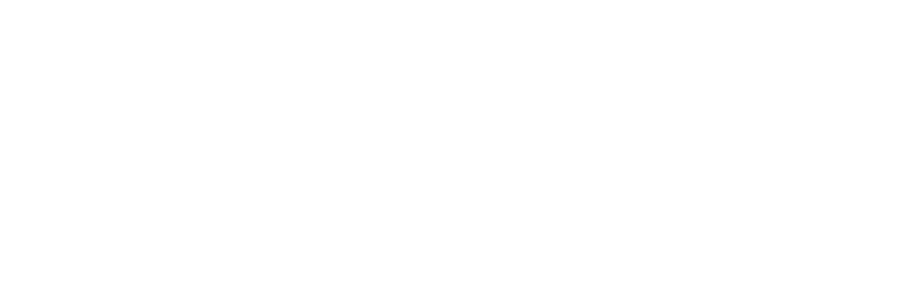
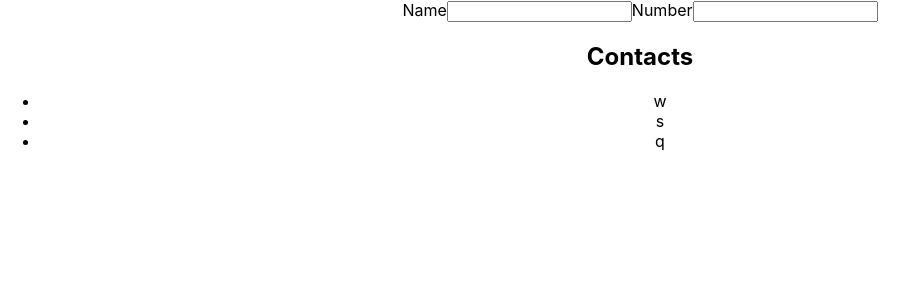
Before and after one commit to rodion-prokopchenko/goit-react-hw-02-phonebook, a React (Create React App) app: page / in a window 1280 px wide. Shown: the top 300 px of the page, without its empty margins (0-918 px from the left). Built offline with nearby package versions, Linux system fonts and the light colour scheme.

Commit message:
добавил заготовки под компоненты

```diff
--- a/src/App.js
+++ b/src/App.js
@@ -1,12 +1,26 @@
 import "./App.css";
-import Divs from "./Components/asdasd/d";
+import Name from "./Components/Name/Name";
+import Number from "./Components/Number/Nubmer";
+import Contacts from "./Components/Contacts/ContactList";
+import react, { Component } from "react";
 
-function App() {
-  return (
-    <div className="App">
-      <Divs />
-    </div>
-  );
+class App extends Component {
+  state = {
+    contacts: [{ name: "w" }, { name: "s" }, { name: "q" }],
+    names: "",
+    number: "2",
+  };
+
+  render() {
+    const { contacts, names, number } = this.state;
+    return (
+      <div className="App">
+        <Name />
+        <Number />
+        <Contacts contacts={contacts} />
+      </div>
+    );
+  }
 }
 
 export default App;
--- /dev/null
+++ b/src/Components/Contacts/ContactList.js
@@ -0,0 +1,19 @@
+import react, { Component } from "react";
+import propTypes from "prop-types";
+import shortid from "shortid";
+
+class Contacts extends Component {
+  render() {
+    return (
+      <>
+        <h2>Contacts</h2>
+        <ul>
+          {this.props.contacts.map((contacts) => (
+            <li key={shortid.generate()}>{contacts.name}</li>
+          ))}
+        </ul>
+      </>
+    );
+  }
+}
+export default Contacts;
--- /dev/null
+++ b/src/Components/Filter/Filter.js
@@ -0,0 +1,6 @@
+import react, { Component } from "react";
+import propTypes from "prop-types";
+import shortid from "shortid";
+
+class Filter extends Component {}
+export default Filter;
--- /dev/null
+++ b/src/Components/Name/Name.js
@@ -0,0 +1,23 @@
+import react from "react";
+import propTypes from "prop-types";
+import shortid from "shortid";
+
+export default function Name({}) {
+  return (
+    <>
+      <label htmlFor={shortid.generate()}>
+        Name
+        <input
+          type="text"
+          name="name"
+          pattern="^[a-zA-Zа-яА-Я]+(([' -][a-zA-Zа-яА-Я ])?[a-zA-Zа-яА-Я]*)*$"
+          title="Name may contain only letters, apostrophe, dash and spaces. For example Adrian, Jacob Mercer, Charles de Batz de Castelmore d'Artagnan"
+          required
+        />
+      </label>
+    </>
+  );
+}
+// Divs.propTypes = {
+//   : propTypes.string.isRequired,
+// };
--- /dev/null
+++ b/src/Components/Number/Nubmer.js
@@ -0,0 +1,20 @@
+import react from "react";
+import propTypes from "prop-types";
+import shortid from "shortid";
+
+export default function Number({}) {
+  return (
+    <>
+      <label htmlFor={shortid.generate()}>
+        Number
+        <input
+          type="tel"
+          name="number"
+          pattern="\+?\d{1,4}?[-.\s]?\(?\d{1,3}?\)?[-.\s]?\d{1,4}[-.\s]?\d{1,4}[-.\s]?\d{1,9}"
+          title="Phone number must be digits and can contain spaces, dashes, parentheses and can start with +"
+          required
+        />
+      </label>
+    </>
+  );
+}
--- a/src/Components/asdasd/d.js
+++ /dev/null
@@ -1,13 +0,0 @@
-import react from "react";
-import propTypes from "prop-types";
-
-export default function Divs({ smd }) {
-  return (
-    <>
-      <div>{smd}</div>
-    </>
-  );
-}
-Divs.propTypes = {
-  smd: propTypes.array.isRequired,
-};
```
